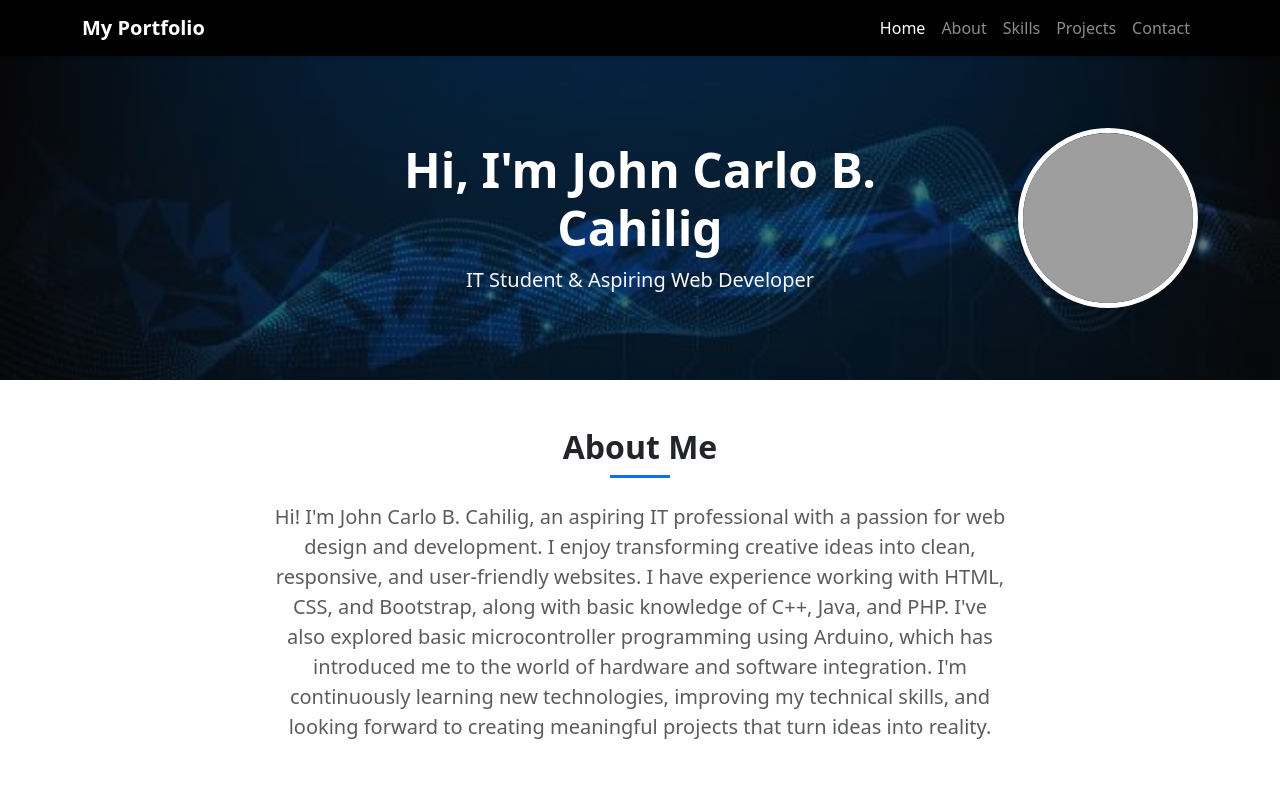
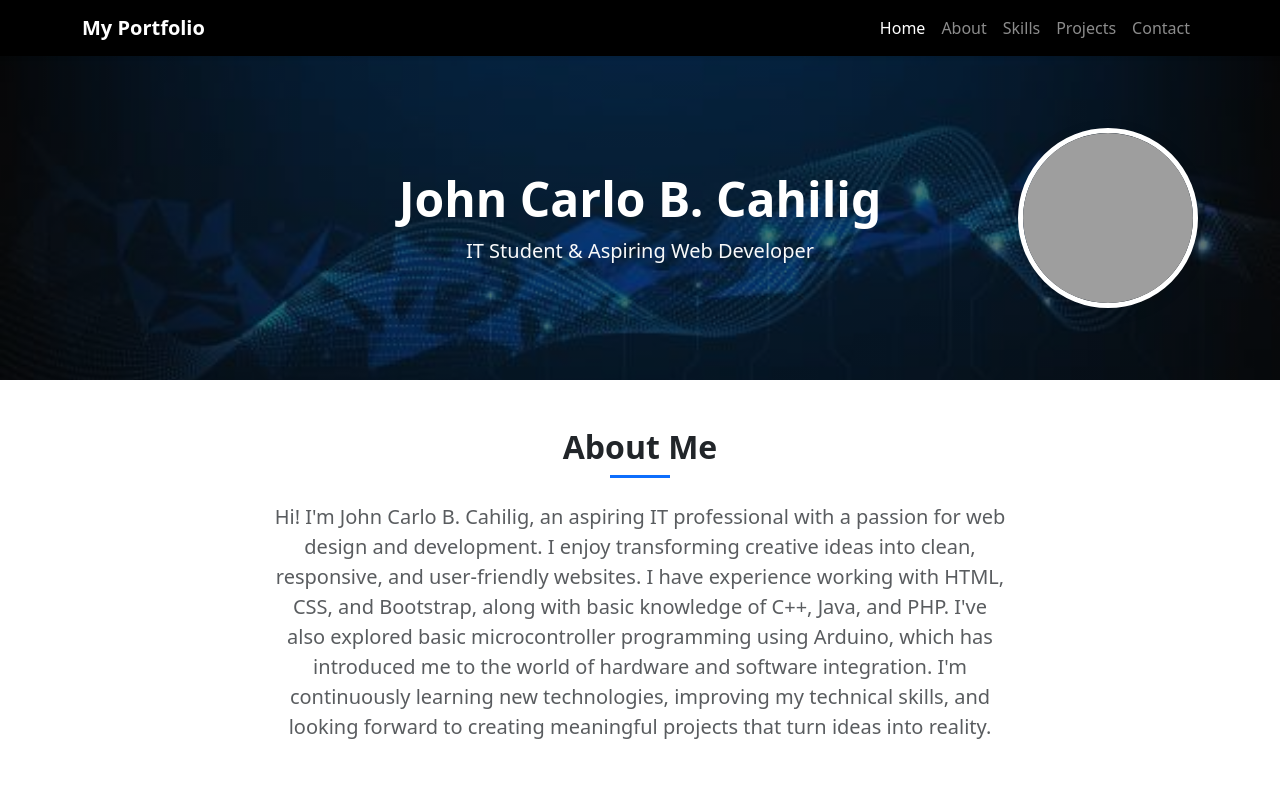
Before and after one commit to jczxchg/Cahilig-project-1, a plain HTML site: page index.html in a window 1280 px wide. Shown: the top 800 px of the page. Drawn offline with Linux system fonts and the light colour scheme; grey boxes are pictures that could not be loaded; files whose address does not match are found by name.

Commit message:
updated hero section

```diff
--- a/index.html
+++ b/index.html
@@ -42,7 +42,7 @@
             <div class="row align-items-center">
                 <div class="col-md-3 d-none d-md-block"></div>
                 <div class="col-12 col-md-6 text-center">
-                    <h1 class="display-5 fw-bold">Hi, I'm John Carlo B. Cahilig</h1>
+                    <h1 class="display-5 fw-bold">John Carlo B. Cahilig</h1>
                     <p class="lead text-light mb-0">IT Student &amp; Aspiring Web Developer</p>
                 </div>
 
```
